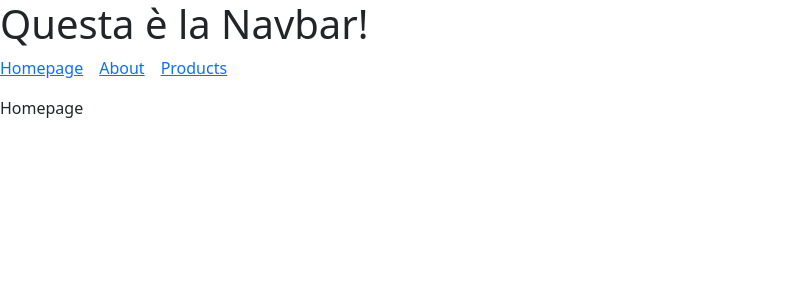
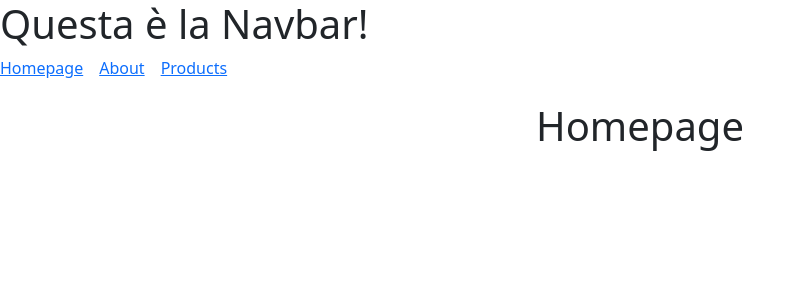
Before and after one commit to NotAlex575/react-router, a React (Vite) app: page / in a window 1280 px wide. Shown: the top 300 px of the page, without its empty margins (0-805 px from the left). Built offline with nearby package versions, Linux system fonts and the light colour scheme.

Commit message:
creato lato bootsrap h1 anche negli altri 2 elementi

```diff
--- a/src/pages/About.jsx
+++ b/src/pages/About.jsx
@@ -2,7 +2,7 @@ import Navbar from '../components/Navbar'
 
 const About = () => {
   return (
-    <div>About</div>
+    <div className="text-center fs-1 fw.bold mb-5">About</div>
   )
 }
 
--- a/src/pages/Homepage.jsx
+++ b/src/pages/Homepage.jsx
@@ -2,7 +2,7 @@ import Navbar from '../components/Navbar'
 
 const Homepage = () => {
   return (
-    <div>Homepage</div>
+    <div className="text-center fs-1 fw.bold mb-5">Homepage</div>
   )
 }
 
```
